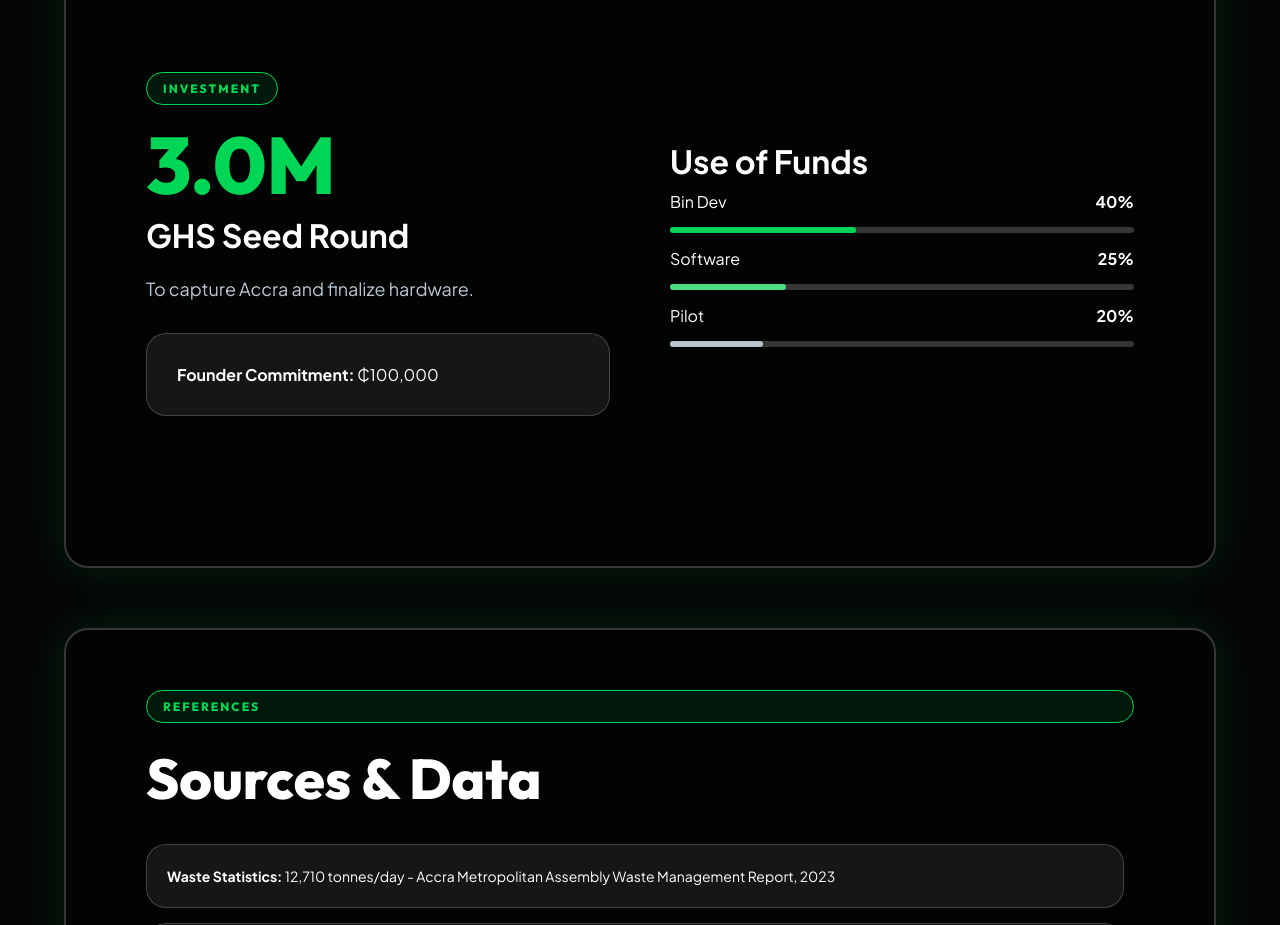
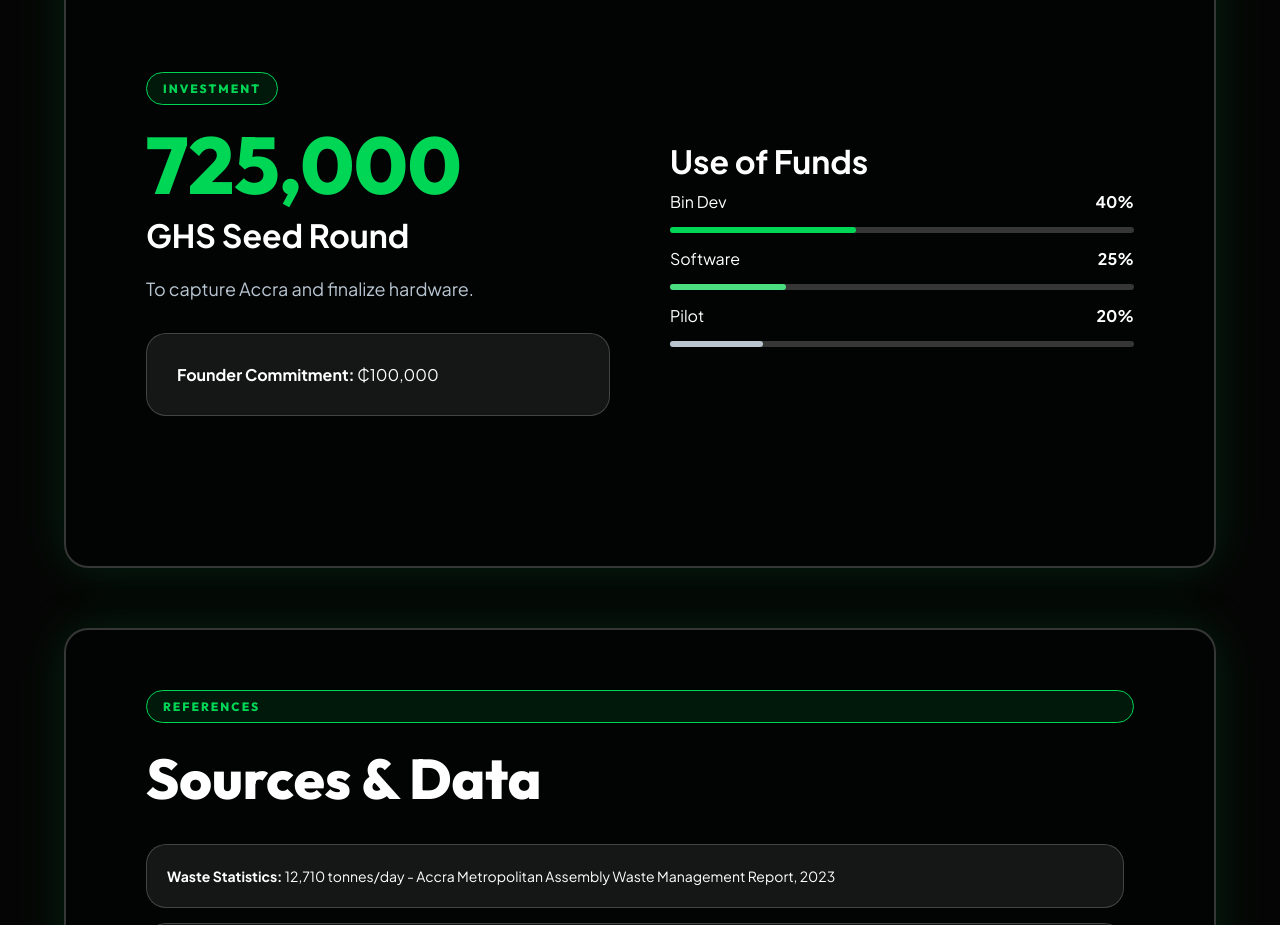
Before and after one commit to EbenezerGasonoo/OBD, a plain HTML site: page index.html in a window 1280 px wide. Shown: the part 10740-11665 px from the top of the page. Drawn offline with Linux system fonts and the light colour scheme.

Commit message:
Update index.html

```diff
--- a/index.html
+++ b/index.html
@@ -473,7 +473,7 @@
     <div class="content grid-2">
         <div>
             <span class="tag">Investment</span>
-            <h2 style="font-size: 80px; color: var(--primary); line-height: 1; margin-bottom: 10px;">3.0M</h2>
+            <h2 style="font-size: 80px; color: var(--primary); line-height: 1; margin-bottom: 10px;">725,000</h2>
             <h3>GHS Seed Round</h3>
             <p style="margin-top: 20px;">To capture Accra and finalize hardware.</p>
             <div class="card" style="margin-top: 30px;">
```
